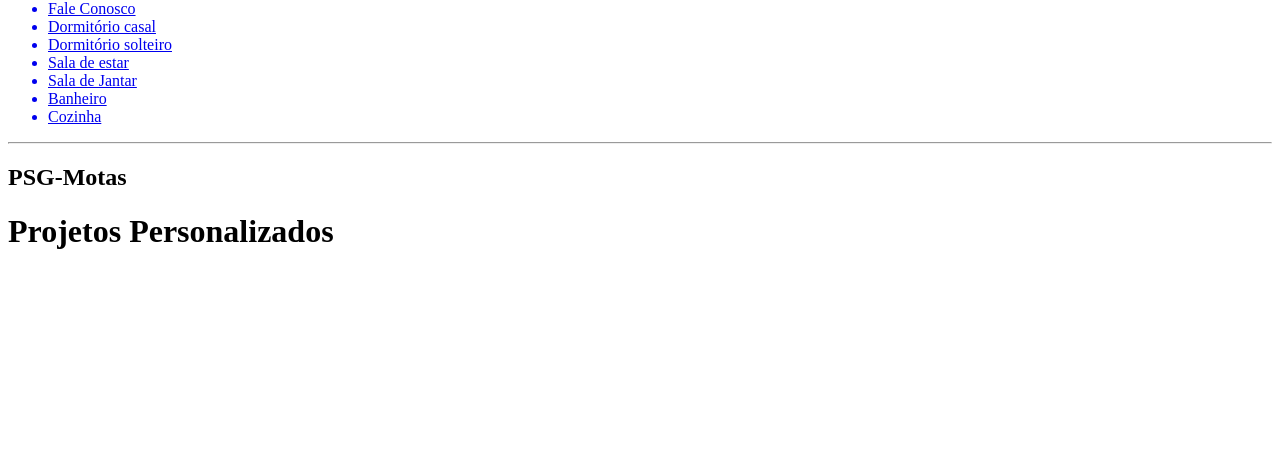
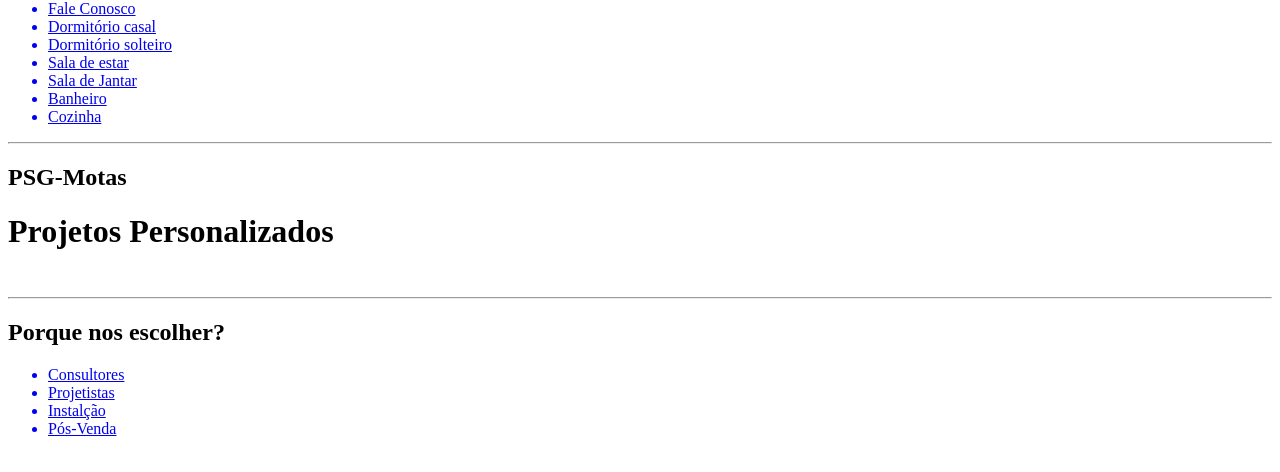
Before and after one commit to JulioVenan/psgmotas, a plain HTML site: page index.html in a window 1280 px wide. Shown: the part 208-680 px from the top of the page. Drawn offline with Linux system fonts and the light colour scheme.

Commit message:
adicionando os elementos da terceira section

```diff
--- a/index.html
+++ b/index.html
@@ -1,5 +1,6 @@
 <!DOCTYPE html>
 <html lang="pt-br">
+
 <head>
     <meta charset="UTF-8">
     <meta http-equiv="X-UA-Compatible" content="IE=edge">
@@ -13,23 +14,57 @@
         <img src="./images/logo/Logo vermelho.png" alt="logo" width="200px">
 
         <ul>
-            <a href="#"><li>Fale Conosco</li></a>
-            <a href="#"><li>Dormitório casal</li></a>
-            <a href="#"><li>Dormitório solteiro</li></a>
-            <a href="#"><li>Sala de estar</li></a>
-            <a href="#"><li>Sala de Jantar</li></a>
-            <a href="#"><li>Banheiro</li></a>
-            <a href="#"><li>Cozinha</li></a>
+            <a href="#">
+                <li>Fale Conosco</li>
+            </a>
+            <a href="#">
+                <li>Dormitório casal</li>
+            </a>
+            <a href="#">
+                <li>Dormitório solteiro</li>
+            </a>
+            <a href="#">
+                <li>Sala de estar</li>
+            </a>
+            <a href="#">
+                <li>Sala de Jantar</li>
+            </a>
+            <a href="#">
+                <li>Banheiro</li>
+            </a>
+            <a href="#">
+                <li>Cozinha</li>
+            </a>
         </ul>
     </div>
     <hr>
 
-    <div>
+    <div id="sec2">
         <main>
-           <h2>PSG-Motas</h2>
-           <h1>Projetos Personalizados</h1>
-           <img src="#" alt="">
+            <h2>PSG-Motas</h2>
+            <h1>Projetos Personalizados</h1>
+            <img src="#" alt="">
         </main>
+    </div>
+    <hr>
+
+    <div id="sec3">
+        <h2>Porque nos escolher?</h2>
+
+        <ul>
+            <a href="#">
+                <li>Consultores</li>
+            </a>
+            <a href="#">
+                <li>Projetistas</li>
+            </a>
+            <a href="#">
+                <li>Instalção</li>
+            </a>
+            <a href="#">
+                <li>Pós-Venda</li>
+            </a>
+        </ul>
     </div>
 
 </body>
```
